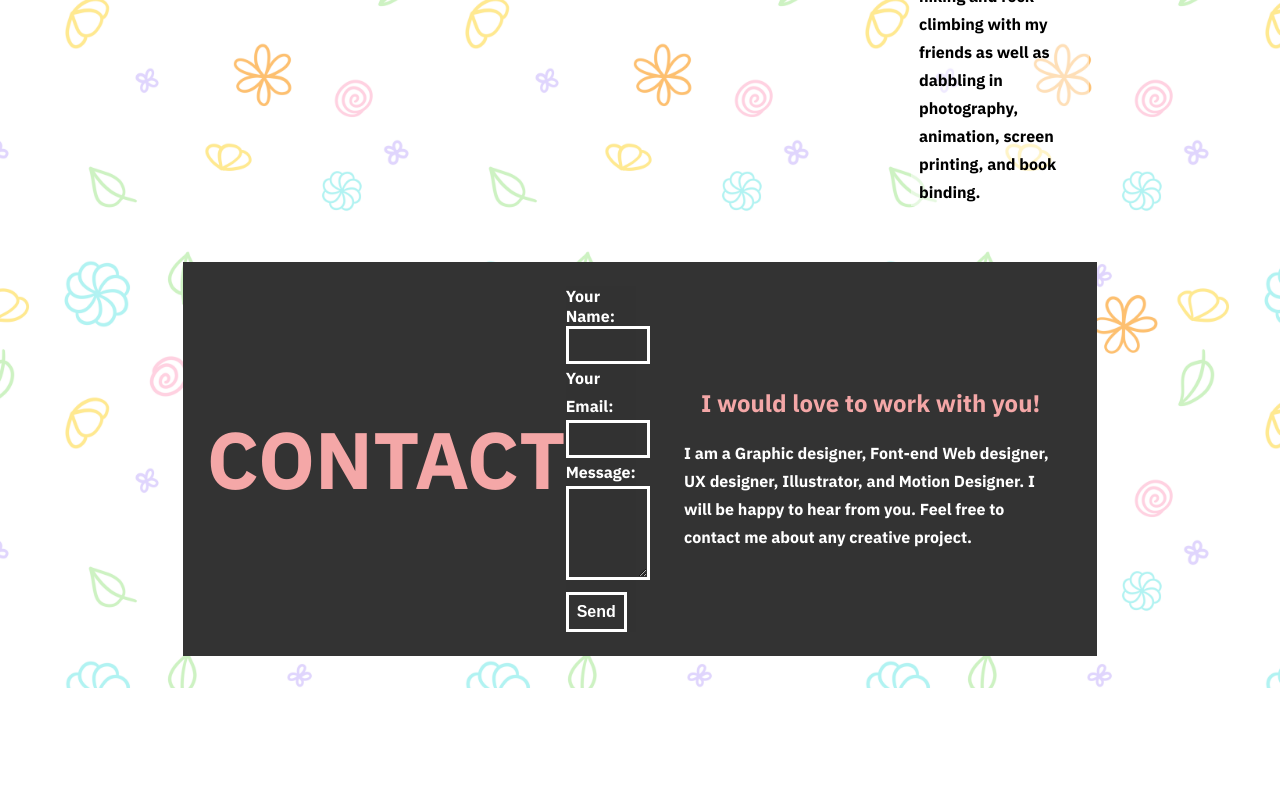
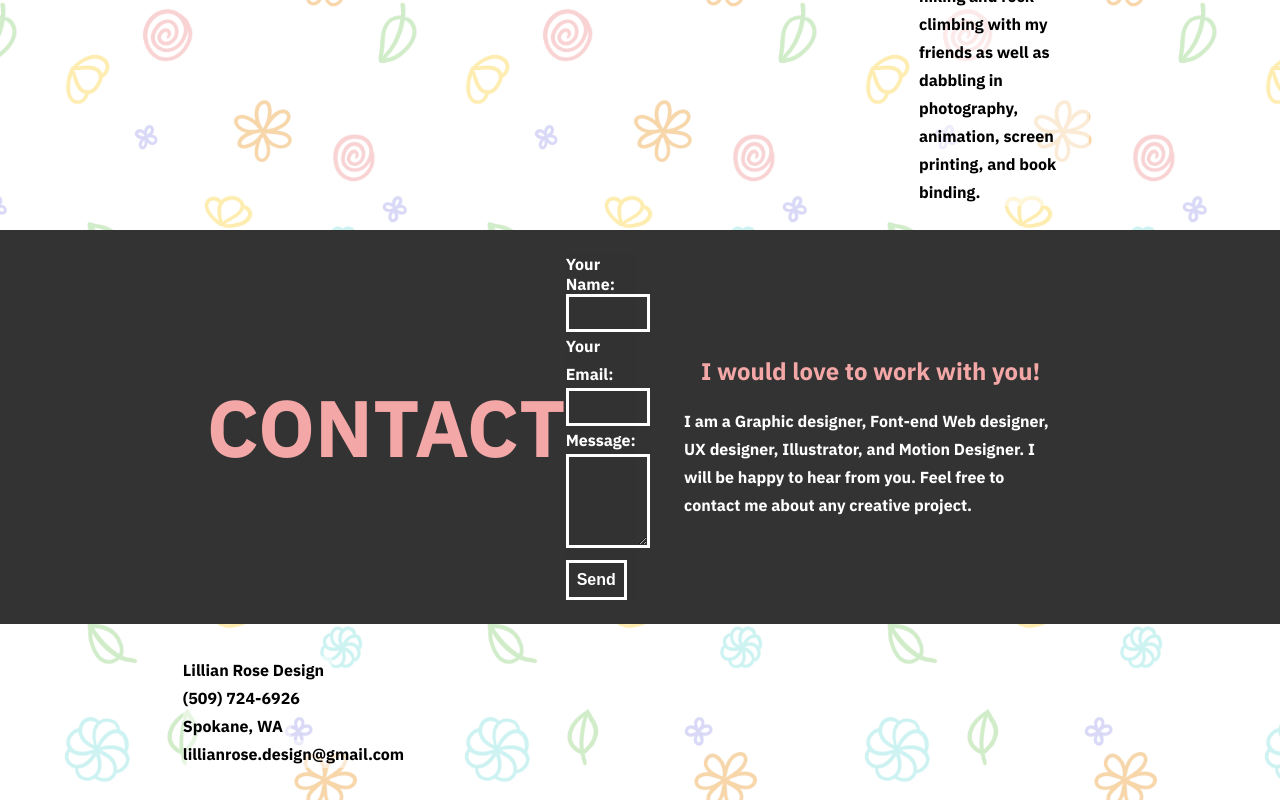
Before and after one commit to lragudo/custom-domain, a plain HTML site: page index.html in a window 1280 px wide. Shown: the part 1418-2218 px from the top of the page. Before the commit the page ends 2106 px from the top, so only its background shows below. Drawn offline with Linux system fonts and the light colour scheme.

Commit message:
Background pattern update

```diff
--- a/css/style.css
+++ b/css/style.css
@@ -9,24 +9,32 @@
 body{
     margin: 0;
     font-family: 'IBM Plex Sans', 'Helvetica', sans-serif;
-    background-image: url(/images/pattern1.png);
+    background-image: url(/images/pattern5.png);
     background-attachment: fixed;
     background-position: center center;
     background-repeat: repeat;
     background-size: 400px;
 
   }
-main{
+main, footer{
     margin: 2rem 0;
     display: grid;
     grid-template-columns: 1fr 5fr 1fr;
 }
+/* MARGINS */
 .space1, .space2{
-    grid-row: 1/ span 2;
+    grid-row: 1/ span 1;
 }
-.space2{
+.space3, .space4{
+    grid-row: 2/ span 1;
+}
+.space2, .space4{
     grid-column: 3/4;
 }
+.space3, .space4{
+    background: var(--secondaryColor1);
+}
+
 img{
     width:100%;
   }
@@ -97,7 +105,6 @@ header{
  CONTACT
  *********/
 .contact{
-margin-top: 2rem;
 background: var(--secondaryColor1);
 }
 .contact h2{
@@ -154,7 +161,13 @@ button{
     background: none;
 }
 
-
+footer .paragraph{
+    flex-direction: column;
+    margin-left: 0;
+}
+footer .paragraph p{
+    padding-left: 0;
+}
 
 /**********
 MEDIA QUERIES
--- a/index.html
+++ b/index.html
@@ -19,6 +19,8 @@
     <main>
         <div class="space1"></div>
         <div class="space2"></div>
+        <div class="space3"></div>
+        <div class="space4"></div>
         <section class="bio">
           <div class="paragraph">
             <h1>My Story</h2>
@@ -46,5 +48,15 @@
         </section>
 
     </main>
+    <footer>
+        <div class="space1"></div>
+        <div class="space2"></div>
+        <div class="paragraph">
+            <p>Lillian Rose Design</p>
+            <p>(509) 724-6926</p>
+            <p>Spokane, WA</p>
+            <p>lillianrose.design@gmail.com</p>
+        </div>
+    </footer>
 </body>
 </html>
```
Also changed, not shown: images/pattern.png (deleted), images/pattern1.png (deleted), images/pattern10.png (added), images/pattern2.png (deleted), images/pattern3.png, images/pattern5.png (added).
